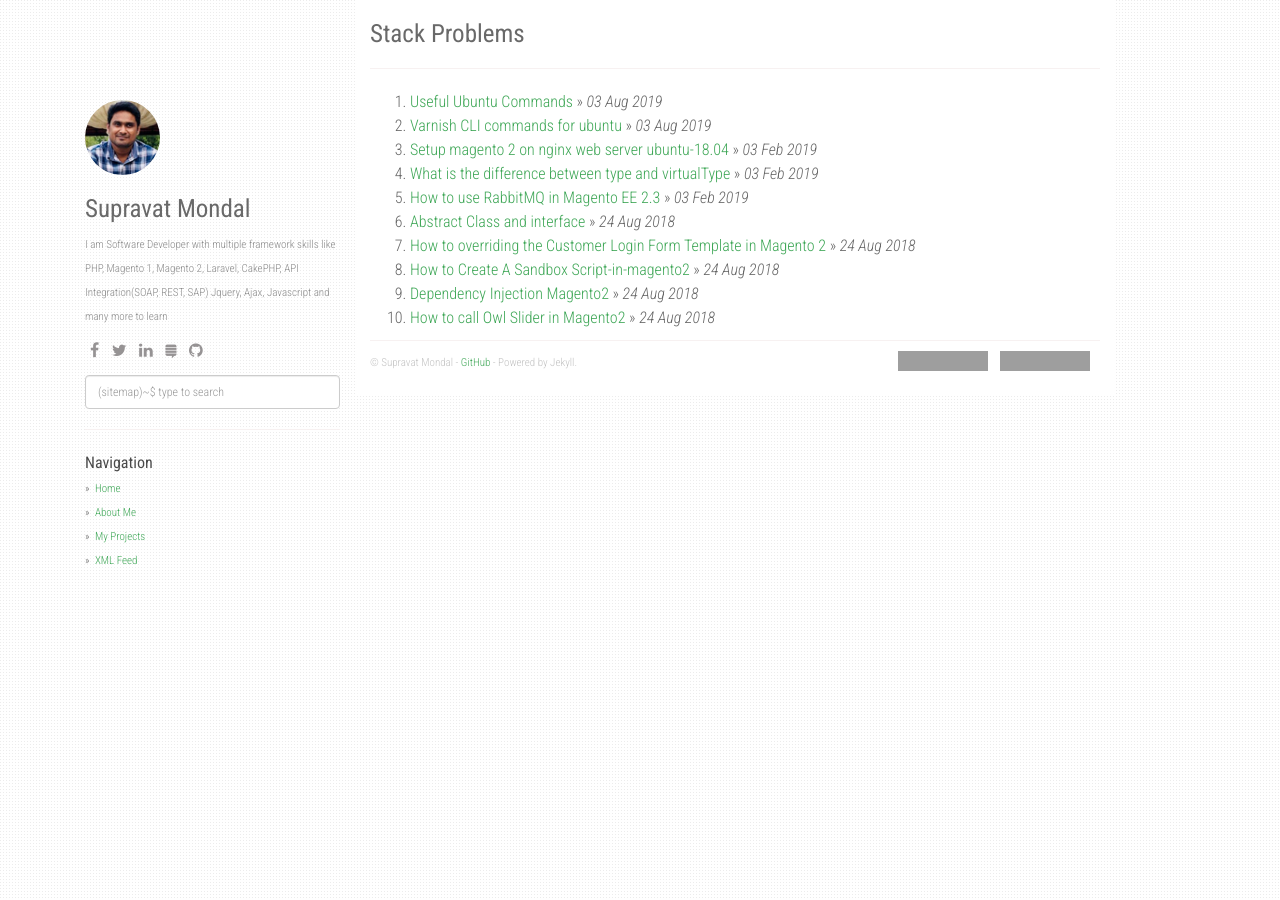
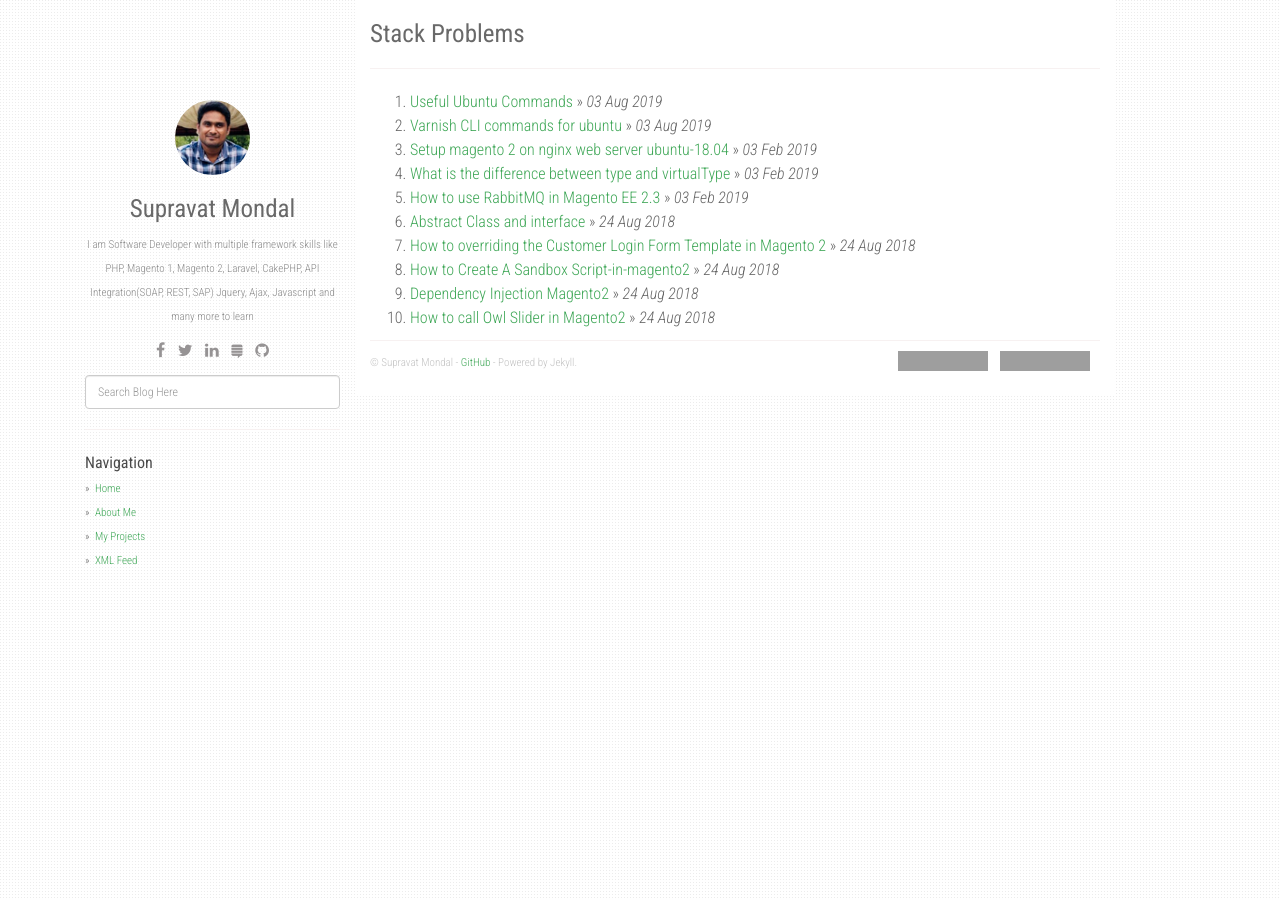
Before and after one commit to supravatm/supravatm.github.io, a Jekyll site: the page built from index.html, in a window 1280 px wide. Built offline with Jekyll 4.4.1, drawn with Linux system fonts in a browser that asks for light colours; nearby versions of some CDN libraries; the list of posts is cut into pages by our own code; grey boxes are pictures that could not be loaded.

Commit message:
Css Changes

```diff
--- a/_layouts/default.html
+++ b/_layouts/default.html
@@ -132,7 +132,7 @@ layout: compress
             </ul>
           </div>
           <div class="search" id="js-search">
-            <input type="text" placeholder="(sitemap)~$ type to search" class="search__input form-control" id="js-search__input">
+            <input type="text" placeholder="Search Blog Here" class="search__input form-control" id="js-search__input">
             <ul class="search__results" id="js-search__results"></ul>
           </div>
           <hr />
--- a/static/css/main.css
+++ b/static/css/main.css
@@ -45,6 +45,7 @@ a:hover {
 .sidebar-nav {
   margin: 0;
   padding: 0;
+  text-align: left;
 }
 .sidebar-nav li {
   margin: 0;
@@ -163,6 +164,7 @@ div.col-sm-3 img.profile-avatar {
   .fixed-condition {
     position: fixed;
     max-width: 255px;
+    text-align: center;
   }
 }
 @media (max-width: 768px) {
```
